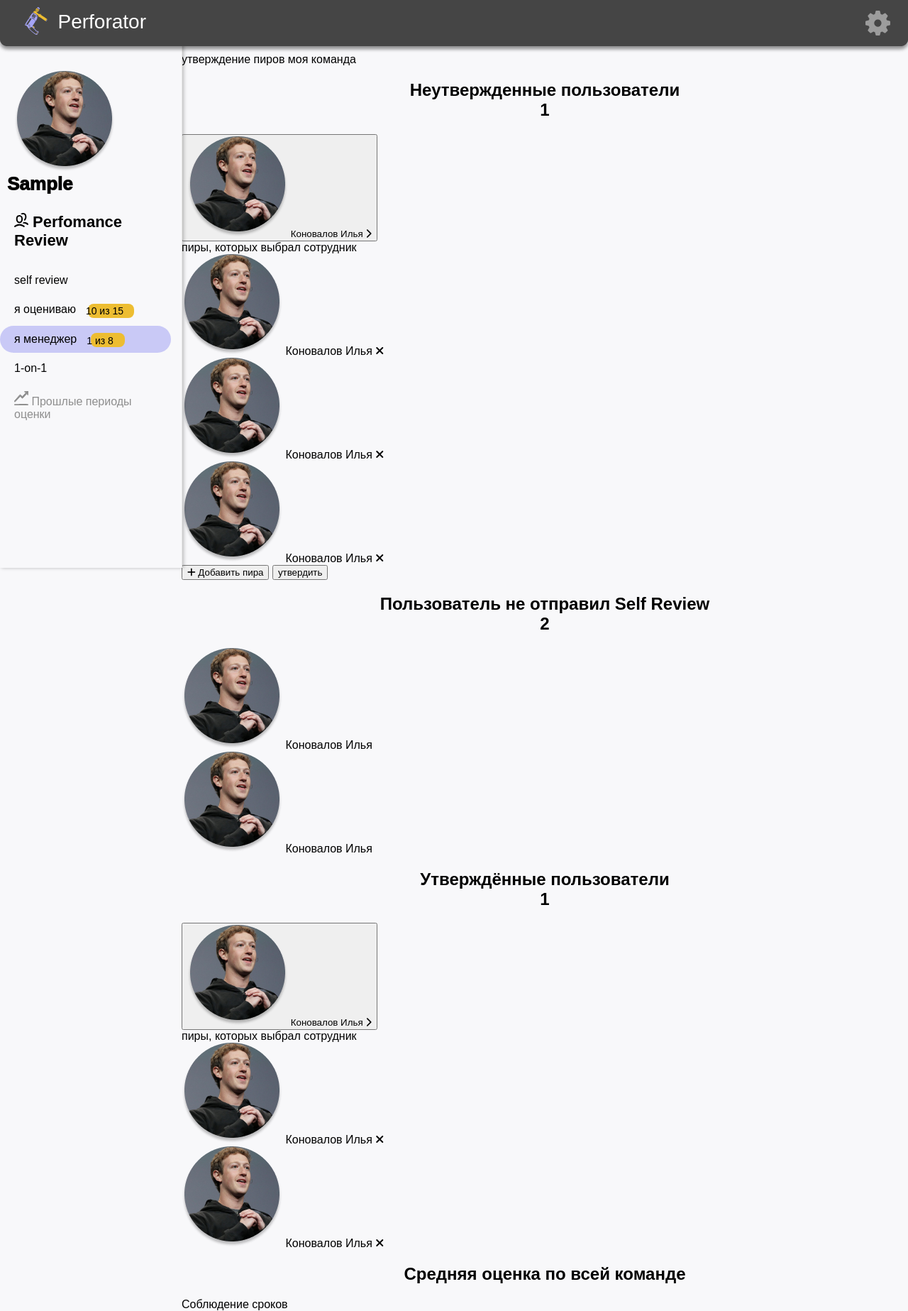
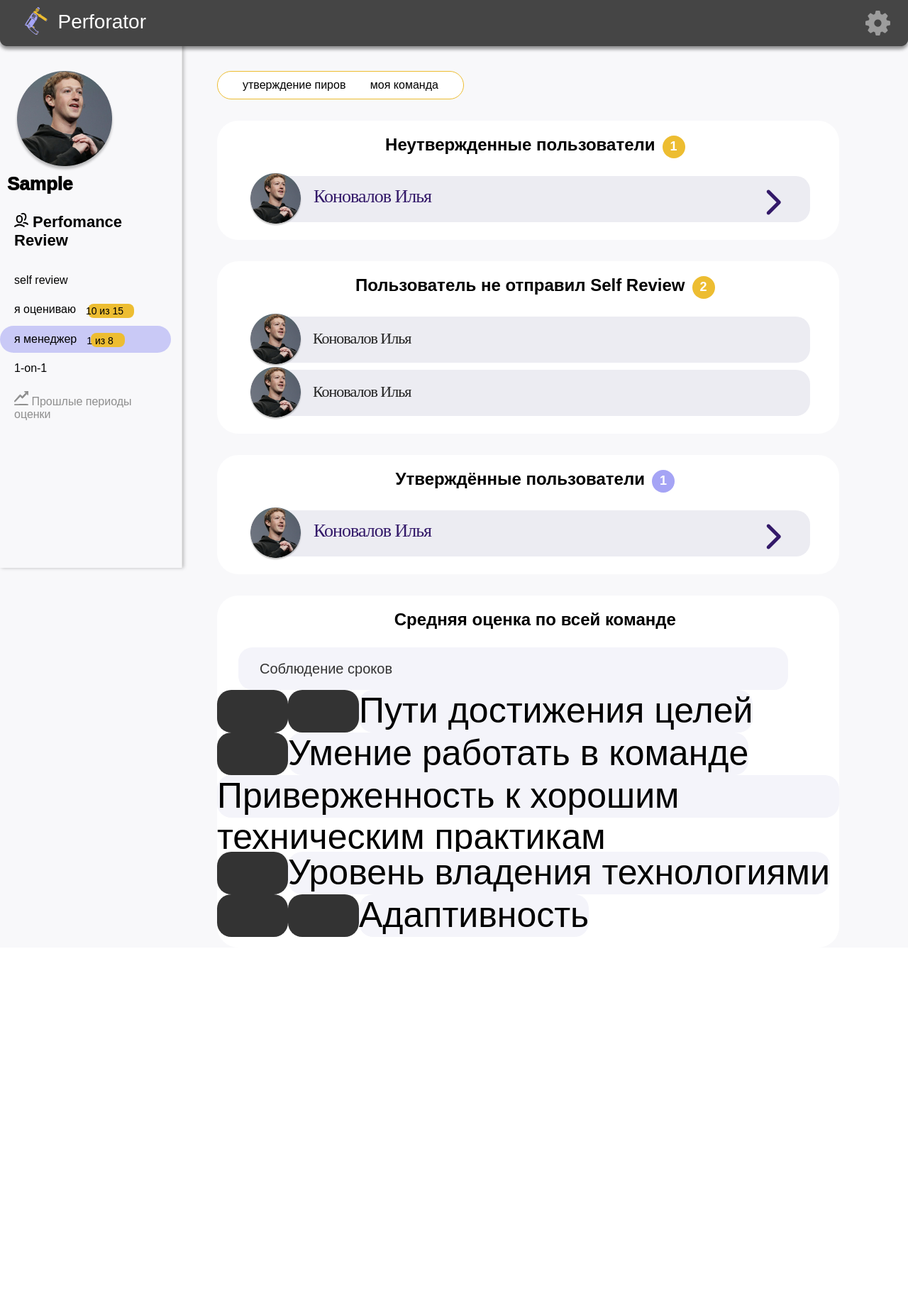
Before and after one commit to snooperv/perforator-back, a Django app: page /perforator/imanager/ in a window 1280 px wide. Shown: the whole page at 71% size. After the commit the page ends 1320 px from the top, so only its background shows below. Run offline with Django 3.2, Linux system fonts and the light colour scheme; the visitor is signed in with stand-in values (Sample User, id 1); some libraries are stand-ins or nearby versions; some web fonts are replaced.

Commit message:
Сырая страница "Я менеджер"

```diff
--- /dev/null
+++ b/api/perforator/static/css/manager.css
@@ -0,0 +1,310 @@
+.manager {
+    margin-left: 50px;
+}
+
+.double-links {
+    display: inline-block;
+    margin-top: 25px;
+    padding: 10px 35px;
+    background-color: #fff;
+    border-radius: 25px;
+    border: 1px solid #EDBD31;
+}
+
+.second-link {
+    margin-left: 30px;
+}
+
+.block-container {
+    margin-top: 30px;
+    width: 90%;
+    background: #FFFFFF;
+    text-align: left;
+    border-radius: 30px;
+    padding-bottom: 15px;
+}
+
+.block-title {
+    padding: 20px 15px 5px 35px;
+}
+
+.main-title {
+  color: #000;
+  text-align: left;
+  padding: 25px 0 0 10px;
+  font-size: 26px;
+  letter-spacing: -0.5px;
+  margin-bottom: 0;
+}
+
+.me-estimate {
+  margin-left: 50px;
+}
+
+.peers {
+    margin-bottom: 10px;
+    margin-left: 60px;
+}
+
+.peers span {
+  font-size: 22px;
+  color: #222222;
+}
+
+.peers p {
+  font-weight: 1000;
+  text-align: left;
+  font-size: 14px;
+  margin-left: 30px;
+  color: #414141;
+}
+
+.peer {
+  display: block;
+  width: 95%;
+  background-color: #ececf2;
+  border-radius: 20px;
+  height: 65px;
+}
+
+.peer .name {
+  float: left;
+  margin-left: 60px;
+  position: relative;
+  top: -2px;
+  color: #331969;
+  font-family: "Gotham Pro";
+  font-size: 26px;
+  font-weight: 400;
+  letter-spacing: -1px;
+}
+
+.selected-peer-name {
+    color: #2C286D;
+}
+
+.peer-avatar {
+  position: absolute;
+  float: left;
+  left: -15px;
+  top: -4px;
+  width: 75px;
+}
+
+.block-peer-avatar {
+    position: absolute;
+    width: 70px;
+    float: left;
+}
+
+.block-peer {
+    display: block;
+  width: 95%;
+  background-color: #ececf2;
+  border-radius: 20px;
+  height: 65px;
+  margin-top: 20px;
+    margin-right: 20px;
+}
+
+.chevron {
+  position: relative;
+  float: right;
+  margin-right: 25px;
+  font-size: 2.5em;
+  color: #331969;
+}
+.delete-peer {
+    position: relative;
+  float: right;
+  margin-right: 10px;
+  font-size: 1.5em;
+  color: #D32E2E;
+}
+
+.dropbtn {
+  background-color: #ececf2;
+  color: white;
+  padding: 16px;
+  font-size: 16px;
+  border: none;
+  cursor: pointer;
+  position: relative;
+  z-index: 2;
+}
+
+.dropbtn:hover,
+.dropbtn:focus {
+  background-color: #ececf2;
+}
+
+.dropdown-content {
+  display: none;
+  padding-top: 50px;
+  background-color: #ececf2;
+  width: 95%;
+  border-radius: 15px;
+  transform: translateY(-50px);
+  position: relative;
+  z-index: 1;
+}
+
+.dropdown-container {
+  margin-left: 70px;
+    padding-bottom: 10px;
+}
+
+.show {
+  display: block;
+}
+
+.dropdownTitle {
+  margin: 20px 0 5px 0;
+  color: #2b2b2b;
+  font-size: 28px;
+  font-weight: 400;
+  letter-spacing: -1px;
+  text-align: left;
+}
+
+
+.accept {
+    font-family: 'Gotham Pro light';
+    font-weight: 1000;
+    letter-spacing: 1px;
+    background-color: #A5A4F5;
+    border: none;
+    color: white;
+    padding: 10px 30px;
+    text-align: center;
+    display: inline-block;
+    font-size: 20px;
+    cursor: pointer;
+    border-radius: 25px;
+    transition: all 0.3s ease-in-out;
+    box-shadow: 0px 2px 5px rgba(0, 0, 0, 0.25);
+    display: block;
+    margin-top: 20px;
+    margin-bottom: 25px;
+}
+
+input[type=submit]:active {
+    -moz-transform: scale(0.95);
+    -webkit-transform: scale(0.95);
+    -o-transform: scale(0.95);
+    -ms-transform: scale(0.95);
+    transform: scale(0.95)
+}
+
+.dropdown-description {
+    color: #848484;
+    margin-bottom: 15px;
+    font-size: 16px;
+}
+
+.selected-peer {
+    padding: 14px 10px 14px 10px;
+    width: 95%;
+    background-color: #fff;
+    border-radius: 20px;
+    margin-bottom: 7px;
+}
+
+.selected-peer-avatar {
+    float: left;
+    position: relative;
+    width: 57px;
+    left: -20px;
+    top: -15px;
+}
+
+.add-peer {
+    font-family: 'Gotham Pro light';
+    font-weight: 1000;
+    font-size: 12px;
+    letter-spacing: 1px;
+    border: none;
+    background-color: #A5A4F5;
+    color: white;
+    cursor: pointer;
+    border-radius: 25px;
+    -webkit-transition: all 0.3s ease-in-out;
+    -moz-transition: all 0.3s ease-in-out;
+    -ms-transition: all 0.3s ease-in-out;
+    -o-transition: all 0.3s ease-in-out;
+    transition: all 0.3s ease-in-out;
+    box-shadow: 0px 2px 5px rgba(0, 0, 0, 0.25);
+    padding: 7px 12px;
+    margin-top: 5px;
+    position: relative;
+    left: -60px;
+}
+
+.add-peer:active {
+    -moz-transform: scale(0.95);
+    -webkit-transform: scale(0.95);
+    -o-transform: scale(0.95);
+    -ms-transform: scale(0.95);
+    transform: scale(0.95)
+}
+
+.icon-plus {
+    color: #fff
+}
+
+.no-sr-peer-avatar {
+    float: left;
+    width: 75px;
+    position: relative;
+    left: -15px;
+    top: -4px;
+}
+
+.block-name {
+  float: left;
+  position: relative;
+  top: 18px;
+  color: #331969;
+  font-family: "Gotham Pro";
+  font-size: 26px;
+  font-weight: 400;
+  letter-spacing: -1px;
+}
+
+.peers-amount {
+    font-size: 18px;
+    color: #fff;
+    background-color: #EDBD31;
+    padding: 5px;
+    text-align: center;
+    border-radius: 50%;
+    width: 22px;
+    height: 22px;
+    display: inline-block;
+    margin-left: 10px;
+}
+
+.last {
+     background-color: #A5A4F5;
+}
+
+.inside-wrapper {
+    display: inline;
+}
+
+.items {
+    font-size: 50px;
+    display: inline-block;
+    background-color: #F4F4FA;
+    border-radius: 20px;
+    height: 60px;
+}
+
+.grade {
+    display: inline-block;
+    float: left;
+    width: 100px;
+    height: 60px;
+    border-radius: 20px;
+    background-color: #333;
+}
--- a/api/perforator/static/css/oneToOne.css
+++ b/api/perforator/static/css/oneToOne.css
@@ -154,7 +154,7 @@ h2 {
 }
 
 .double-links {
-    display: inline-block;
+  align-self: flex-start;
     margin-top: 25px;
     padding: 10px 20px;
     background-color: #fff;
--- a/api/perforator/templates/main/mainfiles/i_manager.html
+++ b/api/perforator/templates/main/mainfiles/i_manager.html
@@ -114,13 +114,42 @@
         <div class="block-container">
             <h2 class="block-title">Средняя оценка по всей команде</h2>
             <div class="inside-wrapper">
-                <div class="items">
+                <div class="items" id="it" style="
+                width: 85%;
+                background-color: #F4F4FA;
+                font-size: 20px;
+                color: #333;
+                border-radius: 20px;
+                height: 60px;
+                line-height: 60px;
+                padding-left: 30px;
+                margin-left: 30px;
+                ">
                     Соблюдение сроков
                 </div>
+                <div class="grade"></div>
+                <div class="items" id="it">
+                    Пути достижения целей
+                </div>
+                <div class="grade"></div>
+                <div class="items" id="it">
+                    Умение работать в команде
+                </div>
+                <div class="grade"></div>
+                <div class="items">
+                    Приверженность к хорошим техническим практикам
+                </div>
+                <div class="grade"></div>
+                <div class="items">
+                    Уровень владения технологиями
+                </div>
+                <div class="grade"></div>
+                <div class="items">
+                    Адаптивность
+                </div>
+                <div class="grade"></div>
             </div>
         </div>
-
-
     </div>
 
     <script>
```
